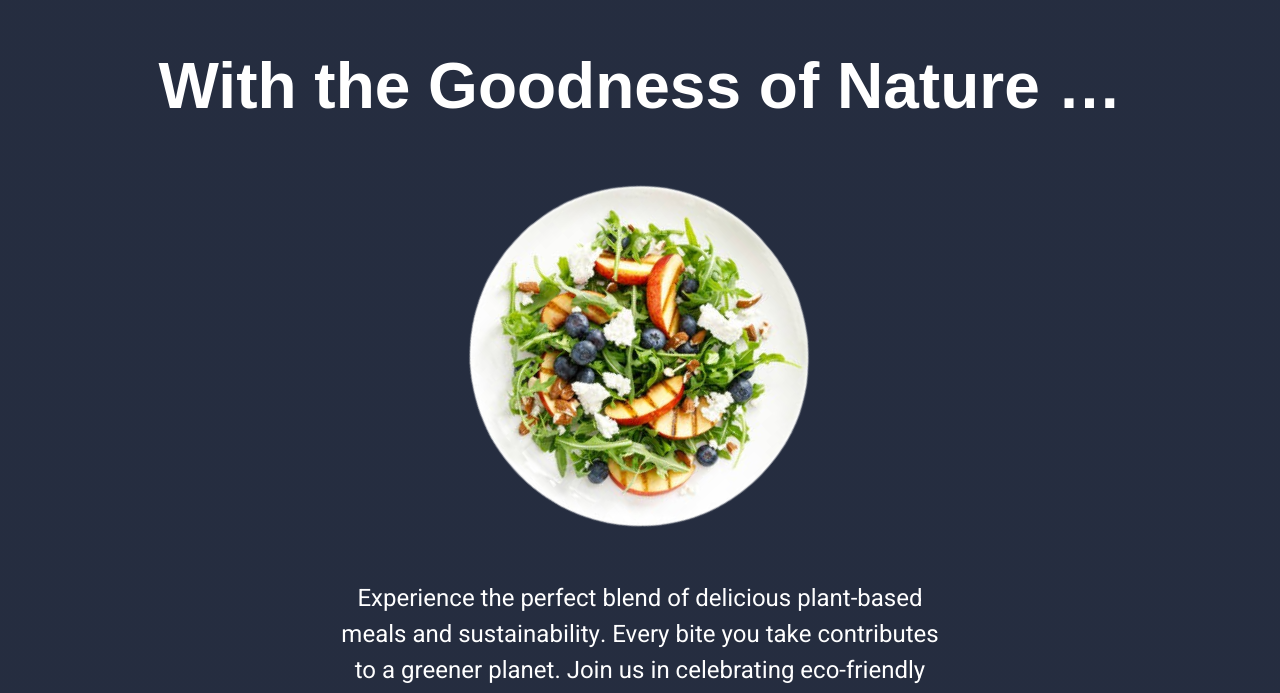
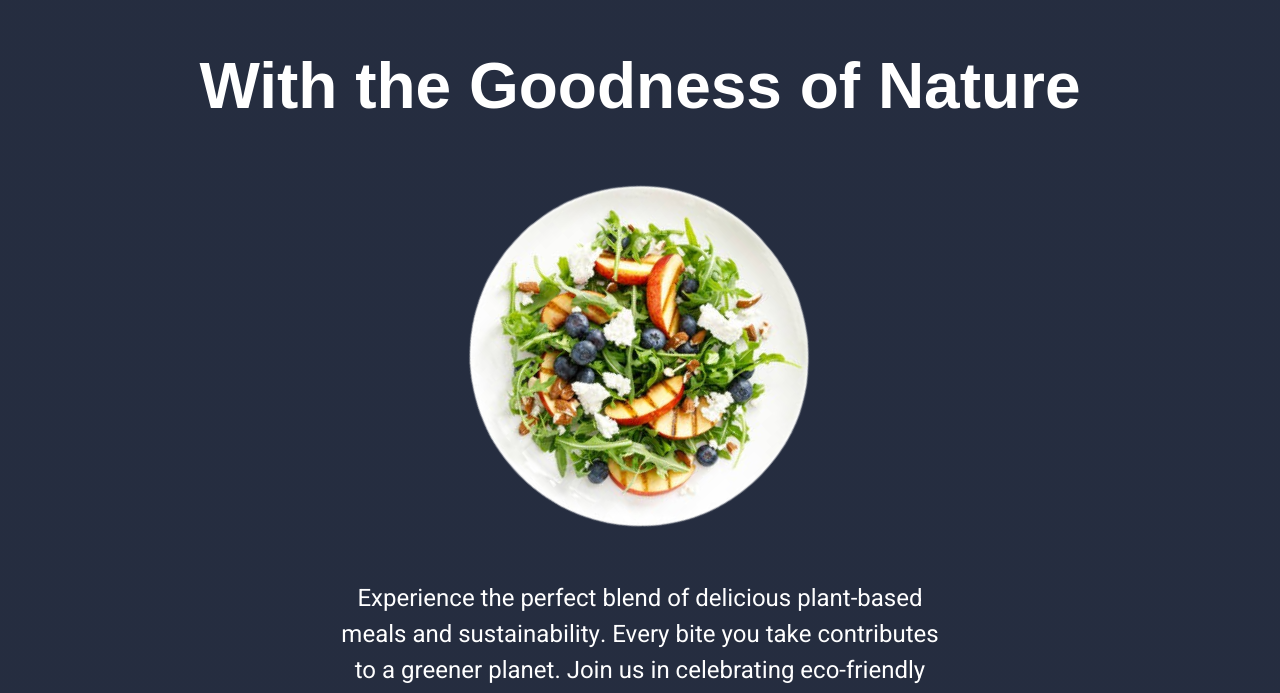
Before and after one commit to VsiriWeb/TSAtest, a plain HTML site: page index.html in a window 1280 px wide. Shown: the part 96-789 px from the top of the page. Drawn offline with nearby package versions, Linux system fonts and the light colour scheme.

Commit message:
Update index.html

```diff
--- a/index.html
+++ b/index.html
@@ -81,7 +81,7 @@
         <div class="row align-items-center g-5">
             <!-- Title and Text centered -->
             <div class="col-lg-12 text-center text-white">
-		   <h1 class="display-3 animated" style="color: white; font-family: 'Poppins', sans-serif;">With the Goodness of Nature &hellip; </h1>
+		   <h1 class="display-3 animated" style="color: white; font-family: 'Poppins', sans-serif;">With the Goodness of Nature</h1>
 
                 <img class="img-fluid my-4" src="img/hero.png" alt="Delicious Vegan Salad" style="max-width: 600px;">
                <p class="animated mb-4 pb-2 mx-auto" style="max-width: 600px; font-size: 1.5rem;">
```
